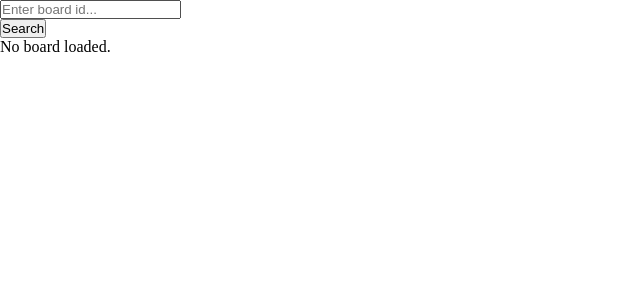
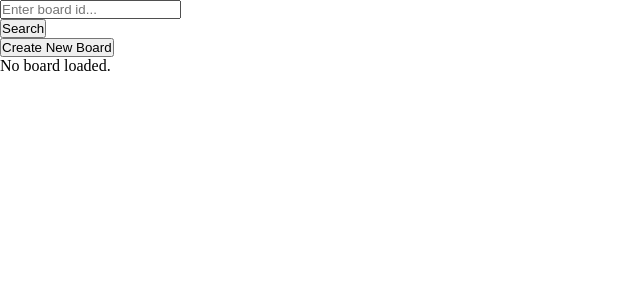
Before and after one commit to RomanNovachok/todo_app, a React (Create React App) app: page / in a window 1280 px wide. Shown: the top 300 px of the page, without its empty margins (0-640 px from the left). Built offline with nearby package versions, Linux system fonts and the light colour scheme.

Commit message:
add creating new board functionality

```diff
--- a/package.json
+++ b/package.json
@@ -19,6 +19,7 @@
     "react-dom": "^19.1.0",
     "react-router-dom": "^7.6.2",
     "react-scripts": "5.0.1",
+    "uuid": "^11.1.0",
     "web-vitals": "^2.1.4"
   },
   "scripts": {
@@ -49,6 +50,7 @@
     "@types/axios": "^0.9.36",
     "@types/express": "^4.17.23",
     "@types/node": "^24.0.3",
+    "@types/uuid": "^10.0.0",
     "@typescript-eslint/eslint-plugin": "^5.62.0",
     "@typescript-eslint/parser": "^5.62.0",
     "eslint": "^8.57.1",
--- a/src/components/Header/CreateBoardButton.tsx
+++ b/src/components/Header/CreateBoardButton.tsx
@@ -1,10 +1,45 @@
-import React from 'react';
+import { v4 as uuidv4 } from 'uuid';
+import axios from 'axios';
+import { useNavigate } from 'react-router-dom';
+
+type BoardResponse = {
+    id: string;
+    name: string;
+    columns: {
+      [key: string]: {
+        title: string;
+        description: string;
+      }[];
+    };
+  };
 
 const CreateBoardButton = () => {
+    const navigate = useNavigate();
+
+    const handleCreateBoard = async ( ) => {
+        const newBoard = {
+        id: uuidv4(),
+        name: "No Name",
+        columns: {
+            ToDo: [],
+            InProgress: [],
+            Done: [],
+        },
+        };
+
+        try {
+            const res = await axios.post<BoardResponse>("http://localhost:5000/api/boards", newBoard);
+            console.log("Board created:", res.data);
+            navigate(`/boards/${res.data.id}`);
+        } catch (err) {
+        console.error("Error creating board:", err);
+        }
+    };
+
     return (
-        <div>
-
-        </div>
+        <button onClick={handleCreateBoard}>
+        Create New Board
+        </button>
     );
 };
 
--- a/src/components/Header/Header.tsx
+++ b/src/components/Header/Header.tsx
@@ -1,4 +1,5 @@
 import SearchBar from './SearchBar';
+import CreateBoardButton from './CreateBoardButton';
 
 type Task = {
   title: string;
@@ -19,6 +20,7 @@ const Header = ({ onSearchResult }: Props) => {
   return (
     <div>
       <SearchBar onSearchResult={onSearchResult} />
+      <CreateBoardButton/>
     </div>
   );
 };
--- a/src/index.tsx
+++ b/src/index.tsx
@@ -1,11 +1,14 @@
 import React from 'react';
 import ReactDOM from 'react-dom/client';
+import { BrowserRouter } from 'react-router-dom';
 import App from './App';
 import './main.css';
 
 const root = ReactDOM.createRoot(document.getElementById('root') as HTMLElement);
 root.render(
-  <React.StrictMode>
-    <App />
-  </React.StrictMode>
+  <BrowserRouter>
+      <React.StrictMode>
+        <App />
+      </React.StrictMode>
+  </BrowserRouter>
 );
```
Also changed, not shown: 2 other files (tests, documents, lock files or other folders).
